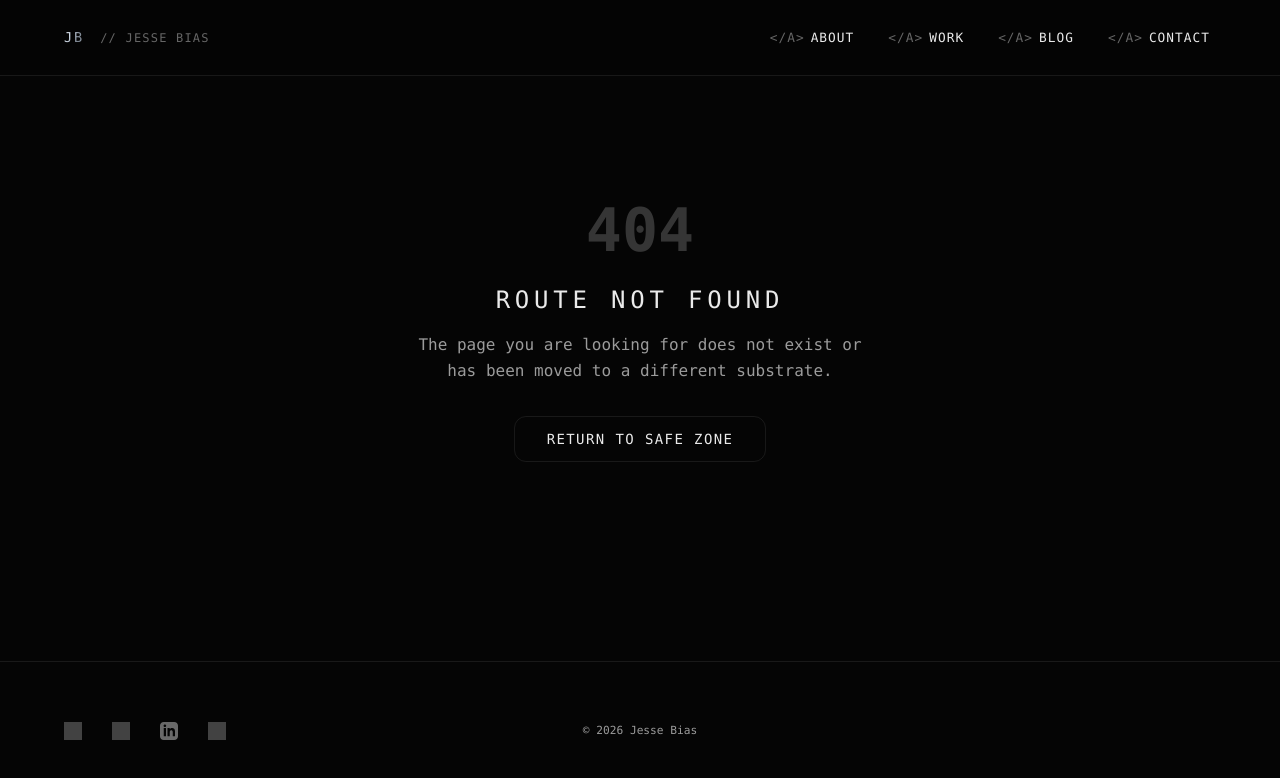
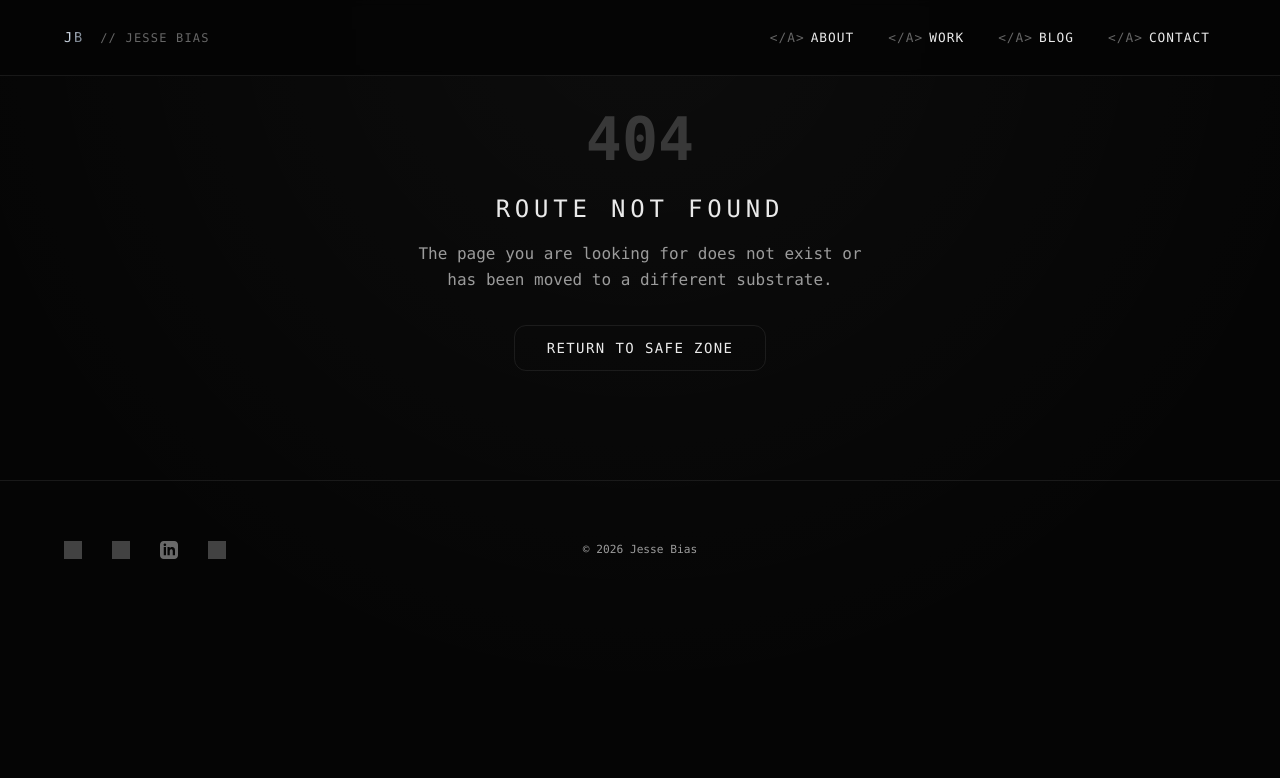
Before and after one commit to jessebias/portfolio-blog, a React (Vite) app in the folder frontend/: page /blog in a window 1280 px wide. Shown: the top 778 px of the page. Built offline with nearby package versions, Linux system fonts and the light colour scheme; grey boxes are pictures that could not be loaded.

Commit message:
refactor: implement shared Layout component and unify site shell

```diff
--- /dev/null
+++ b/frontend/src/components/Layout.tsx
@@ -0,0 +1,35 @@
+import { ReactLenis } from 'lenis/react';
+import { Outlet } from 'react-router-dom';
+import Navbar from './Navbar';
+import Footer from './Footer';
+
+/**
+ * Layout Component
+ * Provides the global site shell including:
+ * - Smooth scrolling (Lenis)
+ * - Global CSS classes (Font, Colors, Selection)
+ * - Shared Navigation (Navbar and Footer)
+ */
+const Layout = () => {
+    return (
+        <ReactLenis root>
+            <div
+                className="min-h-screen bg-[#050505] text-[#EAEAEA] font-mono selection:bg-[#666] selection:text-white"
+                style={{
+                    backgroundImage: 'radial-gradient(circle at 50% 0%, rgba(255, 255, 255, 0.03), transparent 70%)'
+                }}
+            >
+                <Navbar />
+
+                {/* Main Content Area */}
+                <main>
+                    <Outlet />
+                </main>
+
+                <Footer />
+            </div>
+        </ReactLenis>
+    );
+};
+
+export default Layout;
--- a/frontend/src/pages/BlogPost.tsx
+++ b/frontend/src/pages/BlogPost.tsx
@@ -1,18 +1,8 @@
-import { ReactLenis } from 'lenis/react'
 import { Link } from 'react-router-dom'
-import Navbar from '../components/Navbar';
-import Footer from '../components/Footer';
 
 const BlogPost = () => {
     return (
-        <ReactLenis root>
-            <div className="min-h-screen bg-[#050505] text-[#EAEAEA] font-mono selection:bg-[#666] selection:text-white"
-                style={{
-                    backgroundImage: 'radial-gradient(circle at 50% 0%, rgba(255, 255, 255, 0.03), transparent 70%)'
-                }}>
-
-                <Navbar />
-
+        <div className="selection:bg-[#666] selection:text-white">
             <div className="max-w-3xl mx-auto px-6 py-32">
                 {/* Back Navigation */}
                 <div className="mb-10">
@@ -71,10 +61,7 @@ const BlogPost = () => {
                     ))}
                 </div>
             </div>
-
-                <Footer />
         </div>
-        </ReactLenis>
     );
 };
 
--- a/frontend/src/pages/Blogs.tsx
+++ b/frontend/src/pages/Blogs.tsx
@@ -1,19 +1,8 @@
-import { ReactLenis } from 'lenis/react'
 import { Link } from 'react-router-dom'
-
-import Navbar from '../components/Navbar';
-import Footer from '../components/Footer';
 
 const Blogs = () => {
     return (
-        <ReactLenis root>
-            <div className="min-h-screen bg-[#050505] text-[#EAEAEA] font-mono selection:bg-[#666] selection:text-white"
-                style={{
-                    backgroundImage: 'radial-gradient(circle at 50% 0%, rgba(255, 255, 255, 0.03), transparent 70%)'
-                }}>
-
-                <Navbar />
-
+        <div className="selection:bg-[#666] selection:text-white">
             <div className="pt-32 pb-20 text-center">
                 <h1 className="text-[2.5rem] tracking-[0.2em] mb-2.5 font-medium text-[#EAEAEA]">BLOG</h1>
                 <p className="text-[#9B9B9B] text-sm tracking-widest">UPDATED WHEN I FEEL LIKE IT</p>
@@ -21,7 +10,7 @@ const Blogs = () => {
 
             <div className="max-w-[1200px] mx-auto px-6 mb-32 grid grid-cols-1 md:grid-cols-2 lg:grid-cols-3 gap-10">
                 {/* Article 1 */}
-                    <Link to="/blog/living-design-systems-in-2026" className="bg-white/2 border border-white/8 rounded-xl overflow-hidden transition-all duration-300 ease-out hover:-translate-y-1 hover:bg-white/5 hover:border-[#666] flex flex-col h-full group">
+                <Link to="/blogs/living-design-systems-in-2026" className="bg-white/2 border border-white/8 rounded-xl overflow-hidden transition-all duration-300 ease-out hover:-translate-y-1 hover:bg-white/5 hover:border-[#666] flex flex-col h-full group">
                     <div className="w-full h-[200px] bg-[#111] flex items-center justify-center text-[#9B9B9B] text-xs border-b border-white/8">
                         [ IMG_PLACEHOLDER ]
                     </div>
@@ -41,7 +30,7 @@ const Blogs = () => {
                 </Link>
 
                 {/* Article 2 */}
-                    <Link to="/blog/building-cyber-decks" className="bg-white/2 border border-white/8 rounded-xl overflow-hidden transition-all duration-300 ease-out hover:-translate-y-1 hover:bg-white/5 hover:border-[#666] flex flex-col h-full group">
+                <Link to="/blogs/building-cyber-decks" className="bg-white/2 border border-white/8 rounded-xl overflow-hidden transition-all duration-300 ease-out hover:-translate-y-1 hover:bg-white/5 hover:border-[#666] flex flex-col h-full group">
                     <div className="w-full h-[200px] bg-[#111] flex items-center justify-center text-[#9B9B9B] text-xs border-b border-white/8">
                         [ IMG_PLACEHOLDER ]
                     </div>
@@ -61,7 +50,7 @@ const Blogs = () => {
                 </Link>
 
                 {/* Article 3 */}
-                    <Link to="/blog/neural-link-integration" className="bg-white/2 border border-white/8 rounded-xl overflow-hidden transition-all duration-300 ease-out hover:-translate-y-1 hover:bg-white/5 hover:border-[#666] flex flex-col h-full group">
+                <Link to="/blogs/neural-link-integration" className="bg-white/2 border border-white/8 rounded-xl overflow-hidden transition-all duration-300 ease-out hover:-translate-y-1 hover:bg-white/5 hover:border-[#666] flex flex-col h-full group">
                     <div className="w-full h-[200px] bg-[#111] flex items-center justify-center text-[#9B9B9B] text-xs border-b border-white/8">
                         [ IMG_PLACEHOLDER ]
                     </div>
@@ -81,7 +70,7 @@ const Blogs = () => {
                 </Link>
 
                 {/* Article 4 */}
-                    <Link to="/blog/the-agentic-workflow" className="bg-white/2 border border-white/8 rounded-xl overflow-hidden transition-all duration-300 ease-out hover:-translate-y-1 hover:bg-white/5 hover:border-[#666] flex flex-col h-full group">
+                <Link to="/blogs/the-agentic-workflow" className="bg-white/2 border border-white/8 rounded-xl overflow-hidden transition-all duration-300 ease-out hover:-translate-y-1 hover:bg-white/5 hover:border-[#666] flex flex-col h-full group">
                     <div className="w-full h-[200px] bg-[#111] flex items-center justify-center text-[#9B9B9B] text-xs border-b border-white/8">
                         [ IMG_PLACEHOLDER ]
                     </div>
@@ -100,10 +89,7 @@ const Blogs = () => {
                     </div>
                 </Link>
             </div>
-
-                <Footer />
         </div>
-        </ReactLenis>
     );
 };
 
--- a/frontend/src/pages/Home.tsx
+++ b/frontend/src/pages/Home.tsx
@@ -1,13 +1,10 @@
 import { useState } from 'react';
-import { ReactLenis } from 'lenis/react';
-import Navbar from '../components/Navbar';
 import Hero from '../components/Hero';
 import About from '../components/About';
 import Works from '../components/Works';
 import Blog from '../components/Blog';
 import Tools from '../components/Tools';
 import Contact from '../components/Contact';
-import Footer from '../components/Footer';
 import BootScreen from '../components/BootScreen';
 import ScrollToHash from '../components/ScrollToHash';
 
@@ -22,23 +19,17 @@ function Home() {
     };
 
     return (
-        <ReactLenis root>
+        <>
             <ScrollToHash isBooted={isBooted} />
-            <div className="font-mono bg-bg text-text min-h-screen">
             {!isBooted && <BootScreen onComplete={handleBootComplete} />}
 
-                <Navbar />
-                <main>
             <Hero />
             <About />
             <Works />
             <Blog />
             <Tools />
             <Contact />
-                </main>
-                <Footer />
-            </div>
-        </ReactLenis>
+        </>
     );
 }
 
--- a/frontend/src/pages/NotFound.tsx
+++ b/frontend/src/pages/NotFound.tsx
@@ -1,14 +1,8 @@
-import { ReactLenis } from 'lenis/react';
 import { Link } from 'react-router-dom';
-import Navbar from '../components/Navbar';
-import Footer from '../components/Footer';
 
 const NotFound = () => {
     return (
-        <ReactLenis root>
-            <div className="font-mono bg-bg text-text min-h-screen flex flex-col">
-                <Navbar />
-                <main className="grow flex items-center justify-center p-6">
+        <div className="flex items-center justify-center p-6 min-h-[60vh]">
             <div className="text-center max-w-md">
                 <div className="text-6xl font-bold mb-6 text-(--prefix) opacity-50">404</div>
                 <h1 className="text-2xl tracking-[0.2em] mb-4 uppercase">Route Not Found</h1>
@@ -22,10 +16,7 @@ const NotFound = () => {
                     Return to Safe Zone
                 </Link>
             </div>
-                </main>
-                <Footer />
         </div>
-        </ReactLenis>
     );
 };
 
```
Also changed, not shown: frontend/src/main.tsx (+10 -4 lines). Lines whose indentation alone changed are shown as unchanged.
